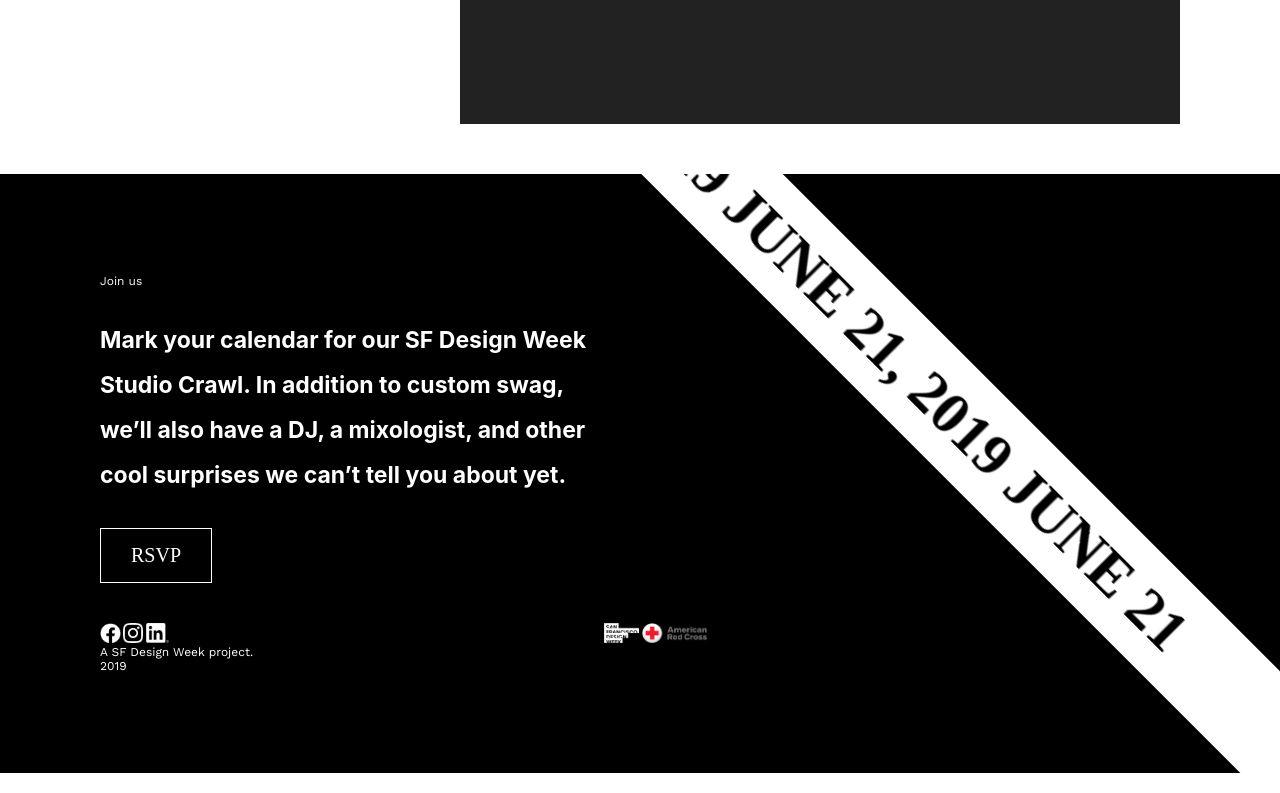
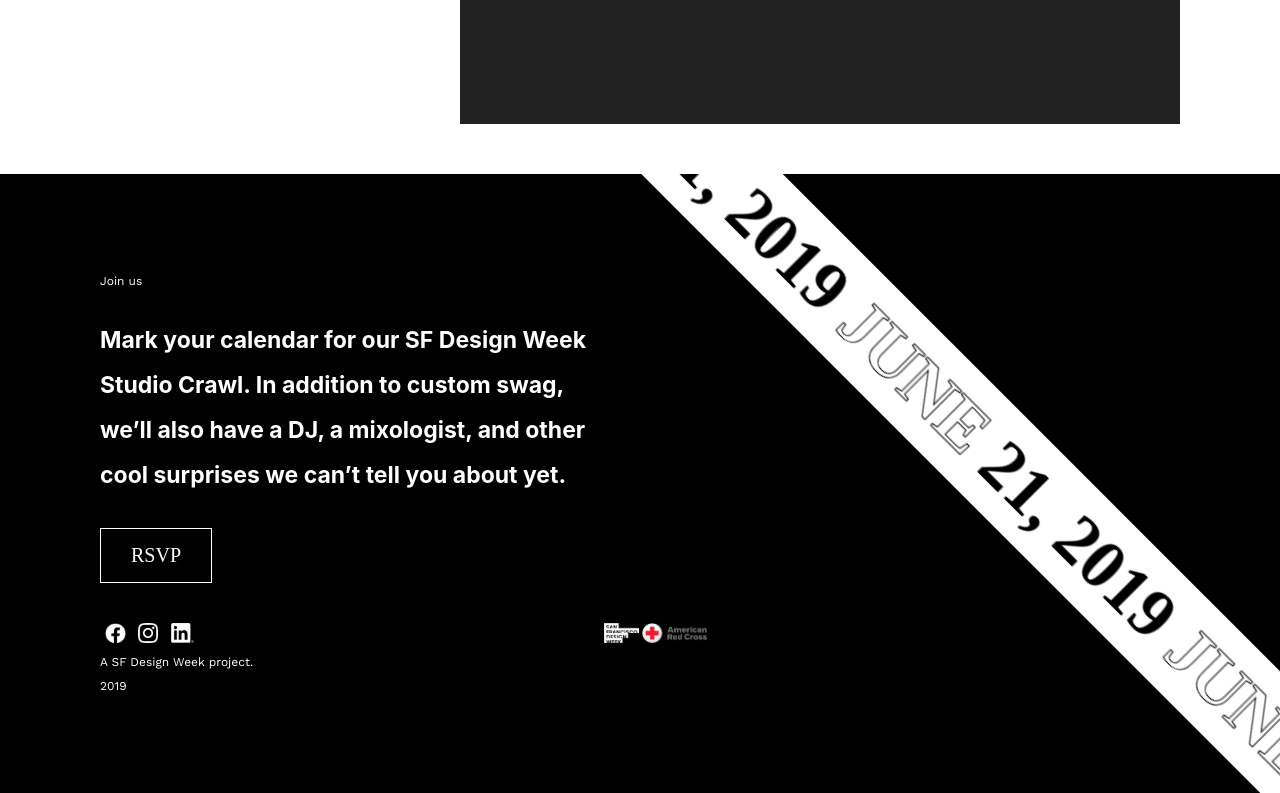
Before and after one commit to VittorioDeMarzi/California_Calling, a plain HTML site: page index.html in a window 1280 px wide. Shown: the part 6558-7351 px from the top of the page. Drawn offline with Linux system fonts and the light colour scheme; a web font is replaced by a local one.

Commit message:
desktop version done

```diff
--- a/assets/css/style.css
+++ b/assets/css/style.css
@@ -81,7 +81,7 @@ nav {
 }
 
 .btn {
-    font-size: 2rem;
+  font-size: 2rem;
   border: 1px solid white;
   color: white;
   text-decoration: none;
@@ -222,7 +222,6 @@ nav {
 #thsirt_imgs_right img:nth-of-type(2) {
   width: 70%;
   margin: 0 0 -50px -200px;
-  /* z-index: 1; */
 }
 
 /* Golden Bear section */
@@ -326,7 +325,6 @@ nav {
 footer {
   background: black;
   color: white;
-  /* height: 500px; */
   display: grid;
   grid-template-columns: 1fr 1fr;
   overflow: hidden;
@@ -355,9 +353,6 @@ footer p {
 
 .bottom {
   grid-column: 1/3;
-  /* display: flex;
-    align-items: center;
-    justify-content: space-between; */
   display: grid;
   grid-template-columns: 1fr 2fr;
 }
@@ -367,13 +362,12 @@ footer img {
 }
 
 .social_media {
-    display: flex;
-    flex-direction: column;
-    align-items: center;
-    gap: 15px;
+  display: flex;
+  flex-direction: column;
+  gap: 10px;
 }
 .social_media a {
-    padding: 5px;
+  padding: 5px;
 }
 
 /* running date animation */
@@ -391,17 +385,23 @@ footer img {
 }
 
 #date {
-  font-size: 6rem;
+  font-size: 7rem;
   animation: move_date 8s linear infinite alternate;
   color: black;
   width: 1500px;
 }
 
+footer span {
+  -webkit-text-stroke-width: 1px;
+  -webkit-text-stroke-color: black;
+  color: white;
+}
+
 @keyframes move_date {
   from {
-    transform: translateX(40%);
+    transform: translateX(20%);
   }
   to {
-    transform: translateX(-20%);
+    transform: translateX(-0%);
   }
 }
--- a/index.html
+++ b/index.html
@@ -130,19 +130,21 @@
         <a class="btn" href="#">RSVP</a>
       </article>
       <div class="date_box">
-        <h4 id="date">2019 JUNE 21, 2019 JUNE 21, 2019 JUNE 21</h4>
+        <h4 id="date">
+          2019 <span>JUNE</span> 21, 2019 <span>JUNE</span> 21, 2019
+          <span>JUNE</span> 21
+        </h4>
       </div>
       <section class="bottom">
-        <article class="social_madia">
+        <article class="social_media">
           <div>
             <a href="#"><img src="./assets/img/fb.png" alt="facebook" /></a>
             <a href="#"><img src="./assets/img/ig.png" alt="instagram" /></a>
             <a href="#"><img src="./assets/img/li.png" alt="linkedin" /></a>
           </div>
-          <article>
-            <p>A SF Design Week project.</p>
-            <p>2019</p>
-          </article>
+
+          <p>A SF Design Week project.</p>
+          <p>2019</p>
         </article>
         <div>
           <img src="./assets/img/sfdw-logo.png" alt="design Week" />
```
